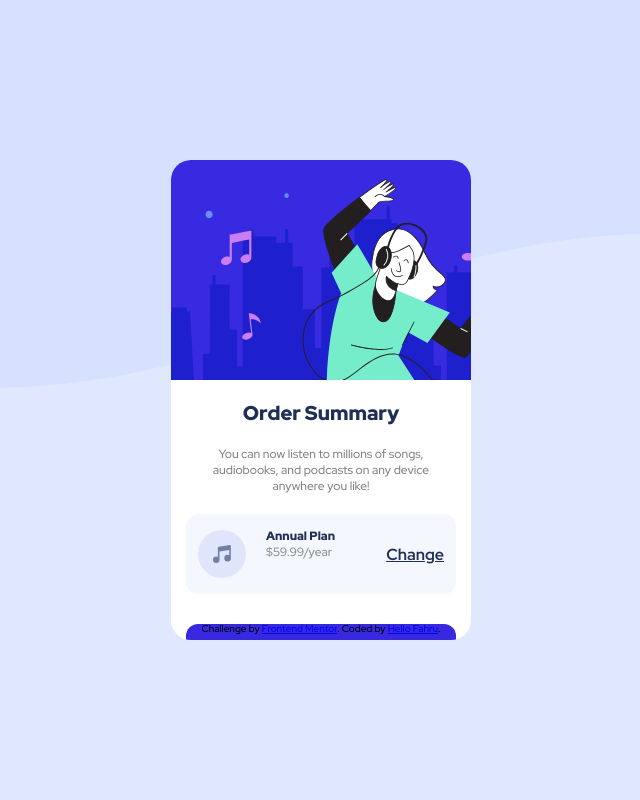
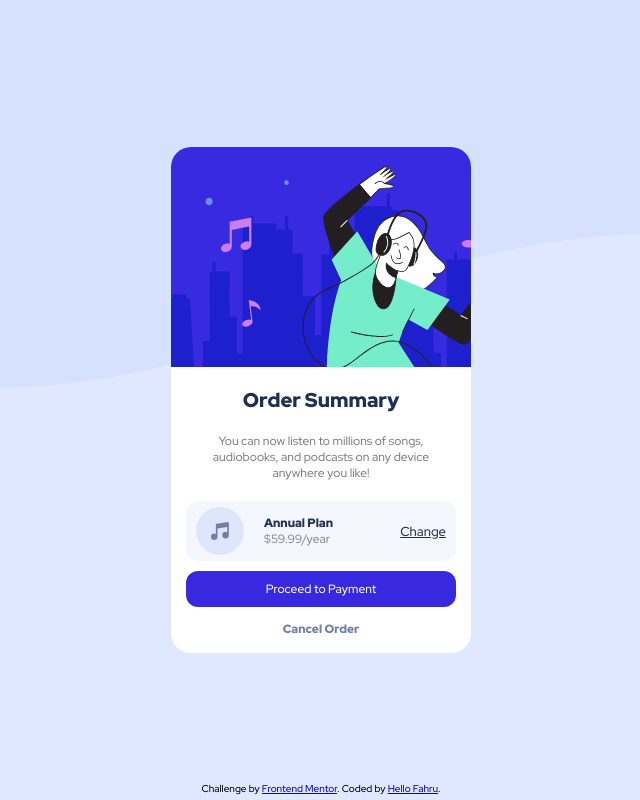
Before and after one commit to adinfahru/order-summary-frontendmentor, a plain HTML site: page index.html in a window 1280 px wide. Shown: the whole page, without its empty margins (319-959 px from the left). Drawn offline with Linux system fonts and the light colour scheme.

Commit message:
update css again

```diff
--- a/index.html
+++ b/index.html
@@ -35,15 +35,11 @@
       <a href="#" class="proceed-btn">Proceed to Payment</a>
       <a href="#" class="cancel-btn">Cancel Order</a>
     </div>
-
-    <div class="attribution">
-      Challenge by <a href="https://www.frontendmentor.io?ref=challenge" target="_blank">Frontend Mentor</a>.
-      Coded by <a href="#">Hello Fahru</a>.
-    </div>
-
   </div>
-
-
+  <div class="attribution">
+    Challenge by <a href="https://www.frontendmentor.io?ref=challenge" target="_blank">Frontend Mentor</a>.
+    Coded by <a href="#">Hello Fahru</a>.
+  </div>
 
 
 </body>
--- a/style.css
+++ b/style.css
@@ -24,7 +24,7 @@ body {
     top: 50%;
     transform: translate(-50%, -50%);
     max-width: 300px;
-    max-height: 480px;
+    max-height: 1000px;
     background-color: white;
     border-radius: 20px;
     overflow: hidden;
@@ -52,8 +52,8 @@ body {
     background-color: hsl(225, 100%, 98%);
     border-radius: 12px;
     display: flex;
-    padding: 12px;
-    height: 80px;
+    padding: 10px;
+    height: 60px;
     align-items: center;
     justify-content: space-between;
     margin-top: 10px;
@@ -70,6 +70,7 @@ body {
 }
 
 .plan-box-left div h5{
+    margin-top: 20px;
     font-weight: 900;
     font-size: 12px;
     color: hsl(223, 47%, 23%);
@@ -81,7 +82,8 @@ body {
 }
 
 .plan-box a{
-    font-weight: 600;
+    font-weight: 350;
+    font-size: 13px;
     color: hsl(223, 47%, 23%);
     transition: color .3s ease;
 }
@@ -96,10 +98,12 @@ a.proceed-btn {
     text-decoration: none;
     color: white;
     background-color: hsl(245, 75%, 52%);
-    padding: 20px 0;
+    padding: 10px 0;
     border-radius: 12px;
-    margin: 30px 0;
+    margin: 10px 0;
     transition: background-color .3s ease;
+    font-size: 12px;
+    font-weight: 500;
 }
 
 a.proceed-btn:hover {
@@ -110,6 +114,7 @@ a.cancel-btn {
     color: hsl(224, 23%, 55%);
     text-decoration: none;
     font-weight: 900;
+    font-size: 12px;
     transition: color .3s ease;
 }
 
```
